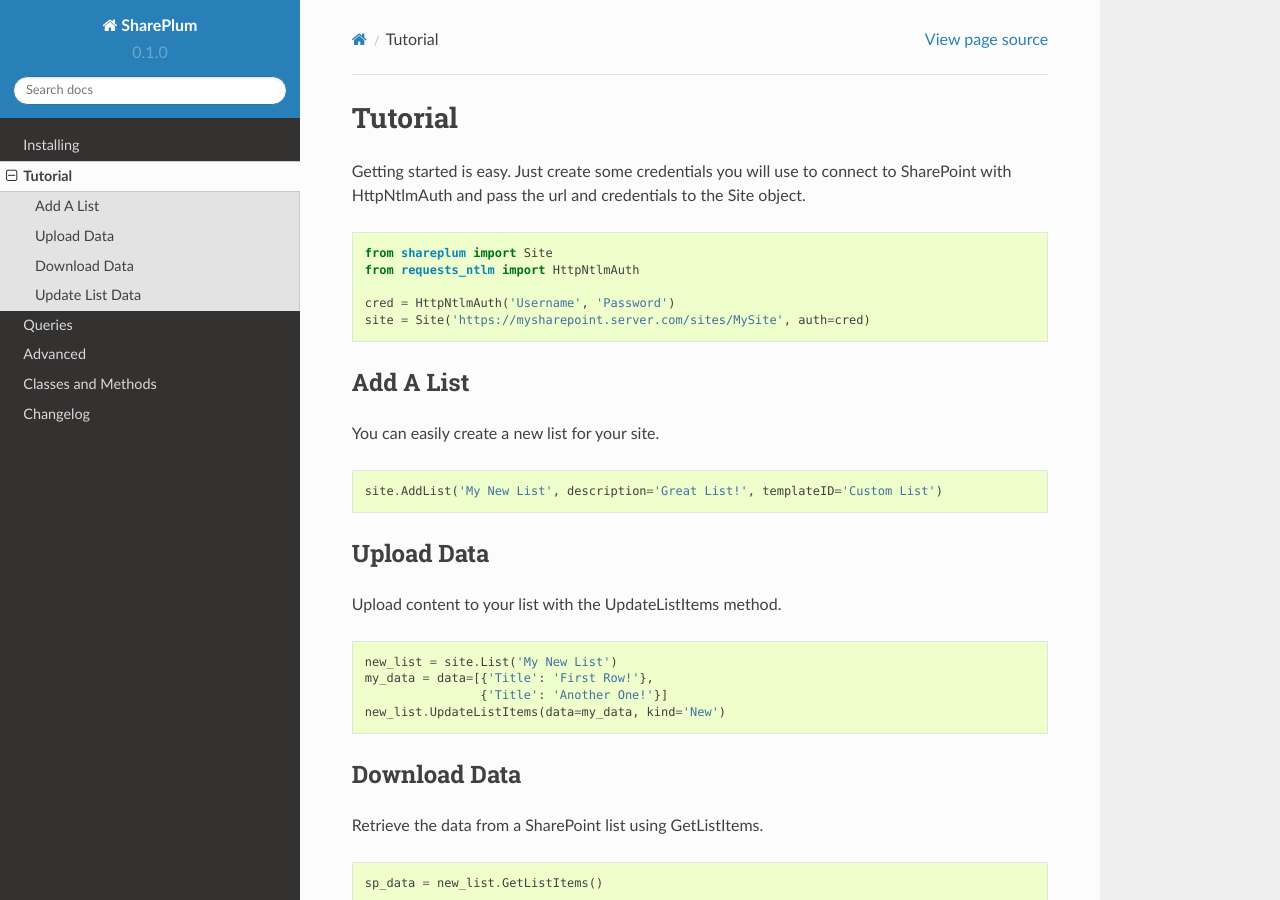
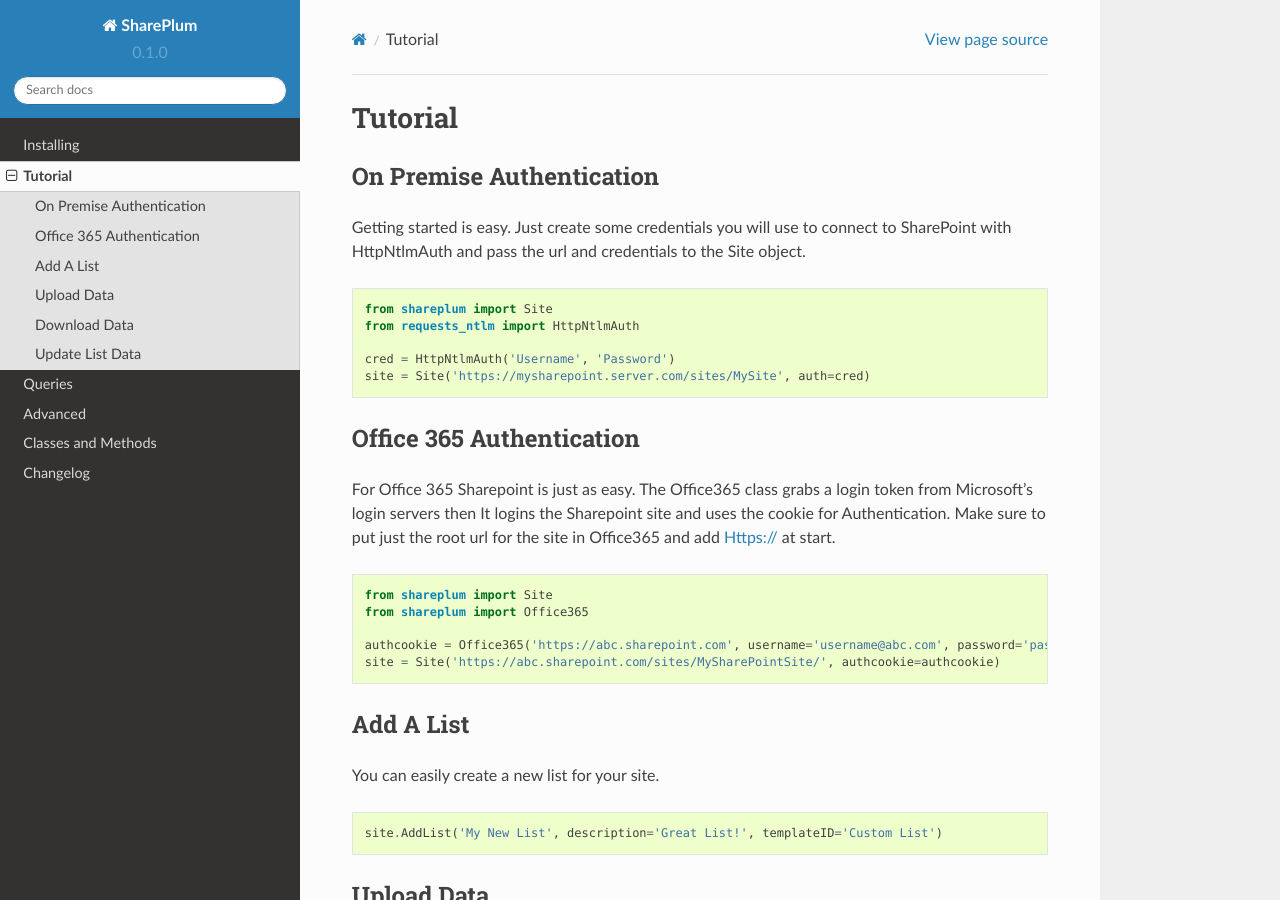
Before and after one commit to raidenwilliams86/shareplum-pyproject-sharepoint, a Sphinx documentation site: the page built from docs/tutorial.rst, in a window 1280 px wide and 900 px high. Built offline with Sphinx 7.4.7 and the Read the Docs theme 2.0.0, drawn with Linux system fonts in a browser that asks for light colours.

Commit message:
Added Full Office365 support and updated documentation.

```diff
--- a/docs/tutorial.rst
+++ b/docs/tutorial.rst
@@ -2,6 +2,8 @@
 Tutorial
 ========
 
+On Premise Authentication
+==========================
 Getting started is easy.  Just create some credentials you will use to connect to SharePoint with HttpNtlmAuth and pass the url and credentials to the Site object. ::
 
     from shareplum import Site
@@ -9,6 +11,16 @@ Getting started is easy.  Just create some credentials you will use to connect t
 
     cred = HttpNtlmAuth('Username', 'Password')
     site = Site('https://mysharepoint.server.com/sites/MySite', auth=cred)
+
+Office 365 Authentication
+==========================
+For Office 365 Sharepoint is just as easy. The Office365 class grabs a login token from Microsoft's login servers then It logins the Sharepoint site and uses the cookie for Authentication. Make sure to put just the root url for the site in Office365 and add Https:// at start. ::
+
+    from shareplum import Site
+    from shareplum import Office365
+
+    authcookie = Office365('https://abc.sharepoint.com', username='username@abc.com', password='password').GetCookies()
+    site = Site('https://abc.sharepoint.com/sites/MySharePointSite/', authcookie=authcookie)
 
 
 Add A List
```
Also changed, not shown: README.rst (+17 -1 lines), 1 other file.
